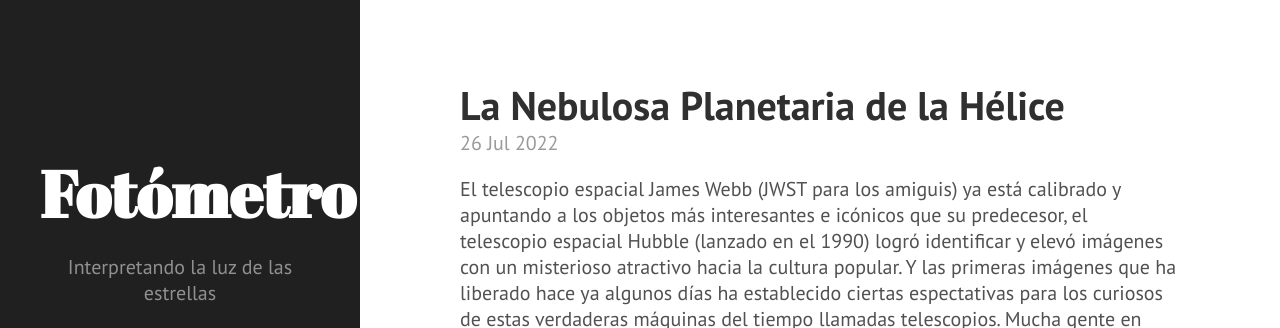
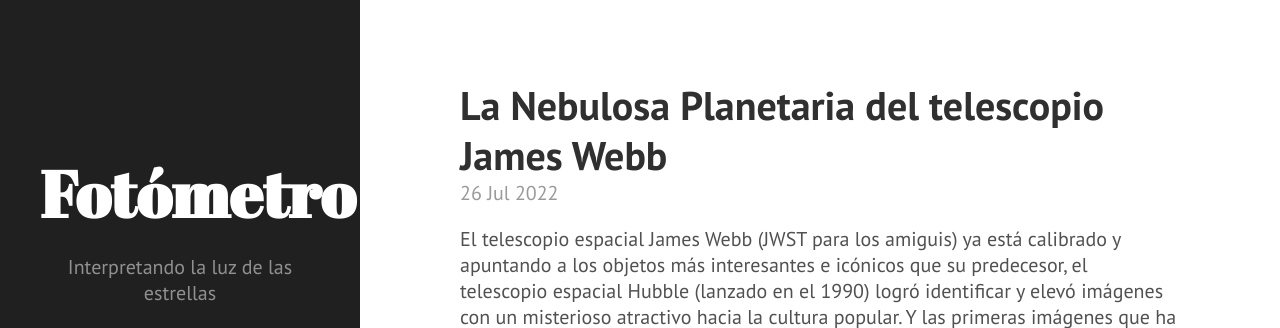
Before and after one commit to nicomedinap/nicomedinap.github.io, a Jekyll site: the page built from _posts/2022-07-26-NGC3132.md, in a window 1280 px wide and 900 px high, cut to the strip 0-328 px from the top of the window. Built offline with Jekyll 4.4.1, drawn with Linux system fonts in a browser that asks for light colours; a script that is not in the unit is left out.

Commit message:
Update 2022-07-26-NGC3132.md

```diff
--- a/_posts/2022-07-26-NGC3132.md
+++ b/_posts/2022-07-26-NGC3132.md
@@ -1,6 +1,6 @@
 ---
 layout: post
-title: La Nebulosa Planetaria de la Hélice
+title: La Nebulosa Planetaria del telescopio James Webb
 mathjax: true
 ---
 {% include mathjax.html %}
@@ -27,7 +27,7 @@
 
  Ejemplo | tabla |
 :---: | :---:
-<img src="https://raw.githubusercontent.com/nicomedinap/nicomedinap.github.io/master/_posts/JWST_NGC7293/JamesWebb_1.jpg" width="300" height="300" > | <img src="https://raw.githubusercontent.com/nicomedinap/nicomedinap.github.io/master/_posts/JWST_NGC7293/JamesWebb_2.jpg" width="300" height="300" > | <img src="https://raw.githubusercontent.com/nicomedinap/nicomedinap.github.io/master/_posts/JWST_NGC7293/JamesWebb_3.jpg" width="300" height="300" >
-<img src="https://raw.githubusercontent.com/nicomedinap/nicomedinap.github.io/master/_posts/JWST_NGC7293/JamesWebb_4.jpg" width="300" height="300" > | <img src="https://raw.githubusercontent.com/nicomedinap/nicomedinap.github.io/master/_posts/JWST_NGC7293/JamesWebb_5.jpg" width="300" height="300" > | <img src="https://raw.githubusercontent.com/nicomedinap/nicomedinap.github.io/master/_posts/JWST_NGC7293/JamesWebb_6.jpg" width="300" height="300" >
+<img src="https://raw.githubusercontent.com/nicomedinap/nicomedinap.github.io/master/_posts/JWST_NGC7293/JamesWebb_1.jpg" width="100" height="100" > | <img src="https://raw.githubusercontent.com/nicomedinap/nicomedinap.github.io/master/_posts/JWST_NGC7293/JamesWebb_2.jpg" width="100" height="100" > | <img src="https://raw.githubusercontent.com/nicomedinap/nicomedinap.github.io/master/_posts/JWST_NGC7293/JamesWebb_3.jpg" width="100" height="100" >
+<img src="https://raw.githubusercontent.com/nicomedinap/nicomedinap.github.io/master/_posts/JWST_NGC7293/JamesWebb_4.jpg" width="100" height="100" > | <img src="https://raw.githubusercontent.com/nicomedinap/nicomedinap.github.io/master/_posts/JWST_NGC7293/JamesWebb_5.jpg" width="100" height="100" > | <img src="https://raw.githubusercontent.com/nicomedinap/nicomedinap.github.io/master/_posts/JWST_NGC7293/JamesWebb_6.jpg" width="100" height="100" >
 
 Informaci
```
